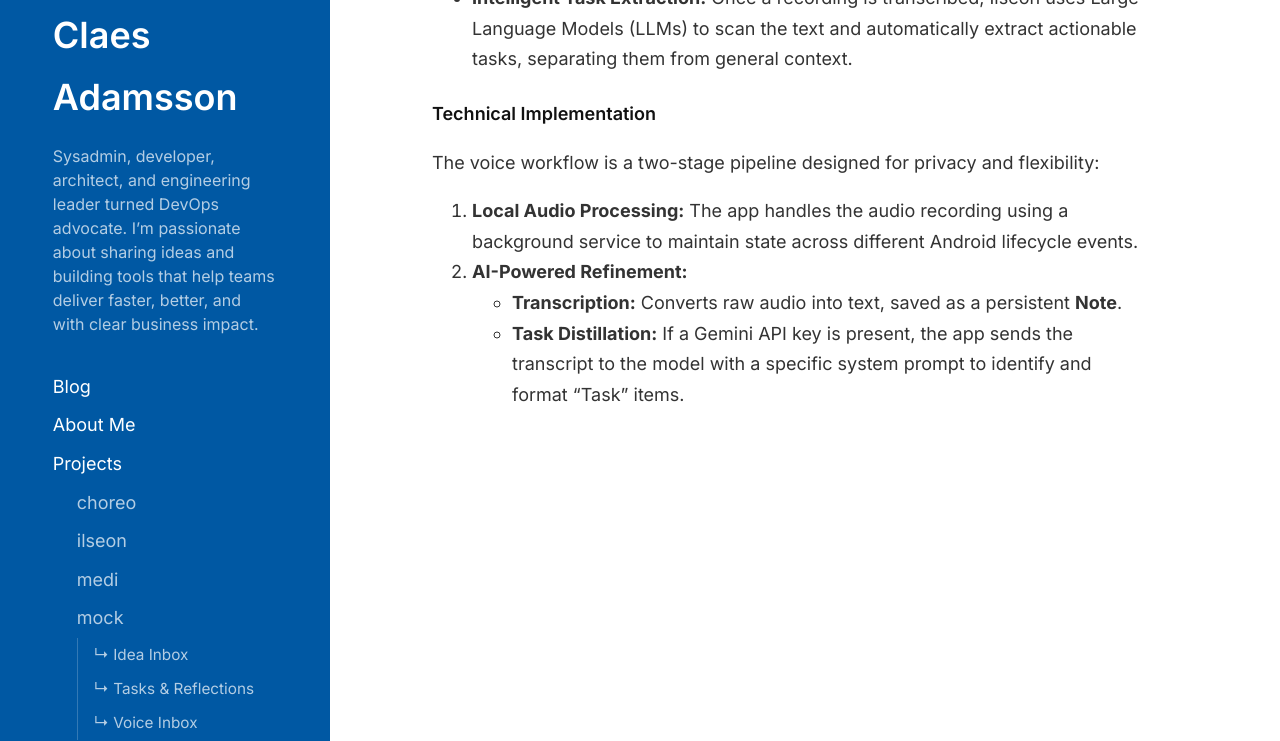
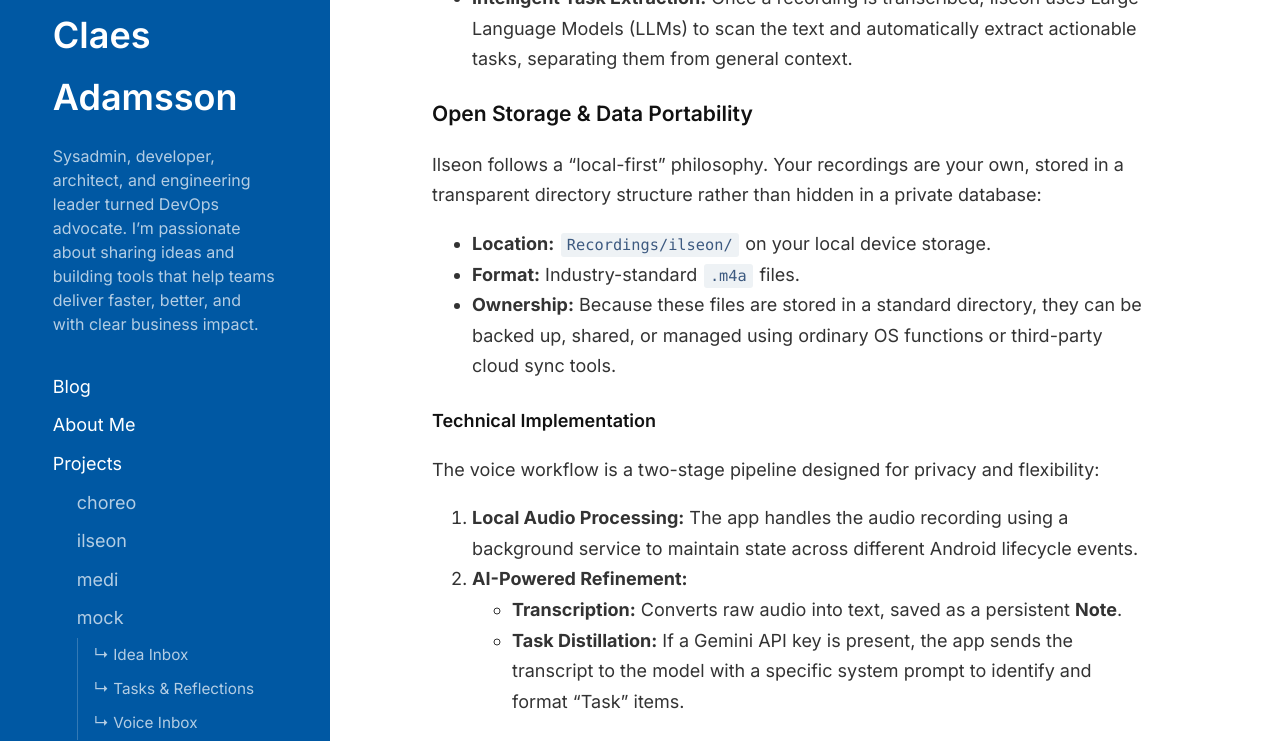
Before and after one commit to cladam/cladam.github.io, a Jekyll site: the page built from _projects/mock/voice.md, in a window 1280 px wide and 900 px high, scrolled down 1117 px, cut to the strip 159-900 px from the top of the window. Built offline with Jekyll 4.4.1, drawn with Linux system fonts in a browser that asks for light colours.

Commit message:
fix: update mock Voice Inbox about storage

```diff
--- a/_projects/mock/voice.md
+++ b/_projects/mock/voice.md
@@ -20,6 +20,14 @@ The Voice feature in Ilseon is designed for high-velocity capture when you are o
 * **BYOK (Bring Your Own Key):** To keep the app lightweight and private, AI features are unlocked by providing your own Gemini API Key in the settings.
 * **Intelligent Task Extraction:** Once a recording is transcribed, Ilseon uses Large Language Models (LLMs) to scan the text and automatically extract actionable tasks, separating them from general context.
 
+### Open Storage & Data Portability
+
+Ilseon follows a "local-first" philosophy. Your recordings are your own, stored in a transparent directory structure rather than hidden in a private database:
+
+* **Location:** `Recordings/ilseon/` on your local device storage.
+* **Format:** Industry-standard `.m4a` files.
+* **Ownership:** Because these files are stored in a standard directory, they can be backed up, shared, or managed using ordinary OS functions or third-party cloud sync tools.
+
 #### Technical Implementation
 
 The voice workflow is a two-stage pipeline designed for privacy and flexibility:
```
